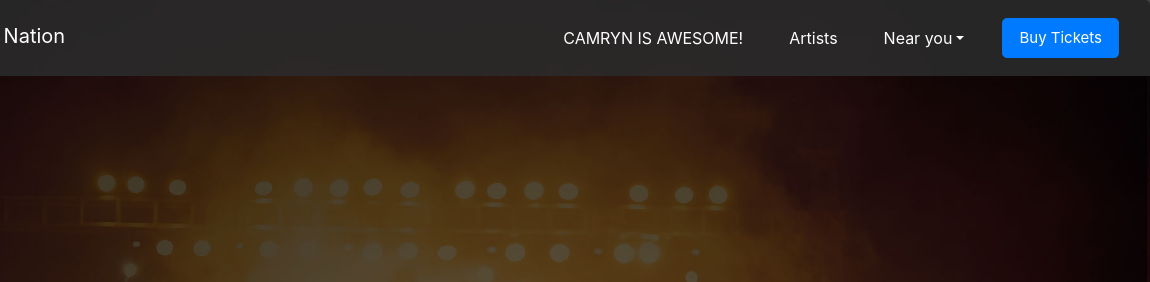
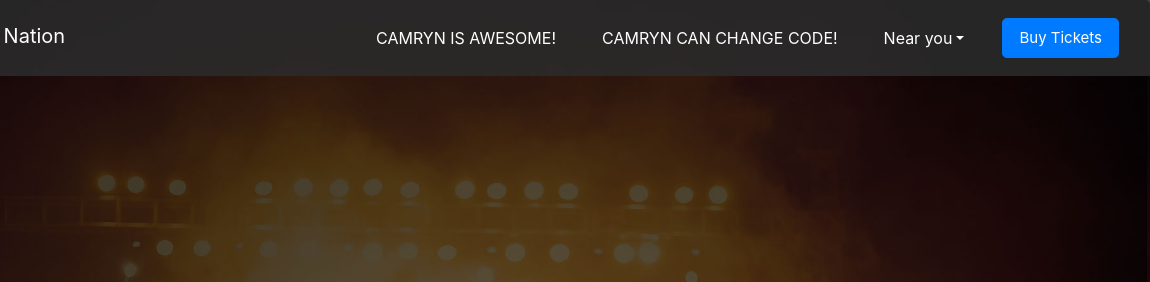
Before and after one commit to CamrynGillmor/new-environments-test, a plain HTML site: page index.html in a window 1280 px wide. Shown: the top 282 px of the page, 130-1280 px from the left. Drawn offline with nearby package versions, Linux system fonts and the light colour scheme.

Commit message:
changed html
test

```diff
--- a/index.html
+++ b/index.html
@@ -28,7 +28,7 @@
             <a class="nav-link" href="#">CAMRYN IS AWESOME! <span class="sr-only">(current)</span></a>
           </li>
           <li class="nav-item">
-            <a class="nav-link" href="#">Artists</a>
+            <a class="nav-link" href="#">CAMRYN CAN CHANGE CODE! </a>
           </li>
           <li class="nav-item dropdown">
             <a class="nav-link dropdown-toggle" href="#" id="navbarDropdown" role="button" data-toggle="dropdown" aria-haspopup="true" aria-expanded="false">Near you</a>
```
